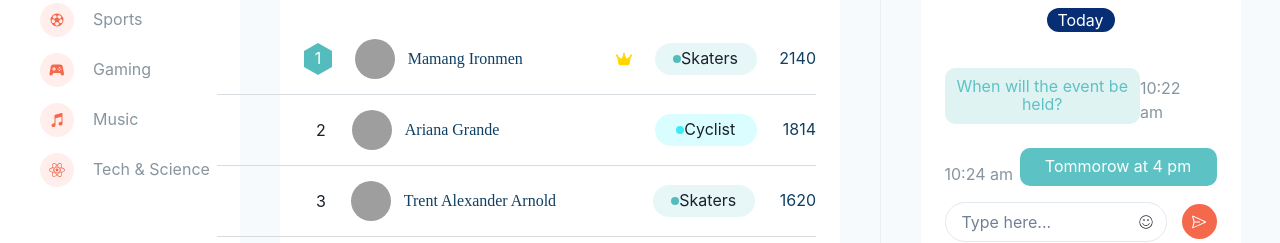
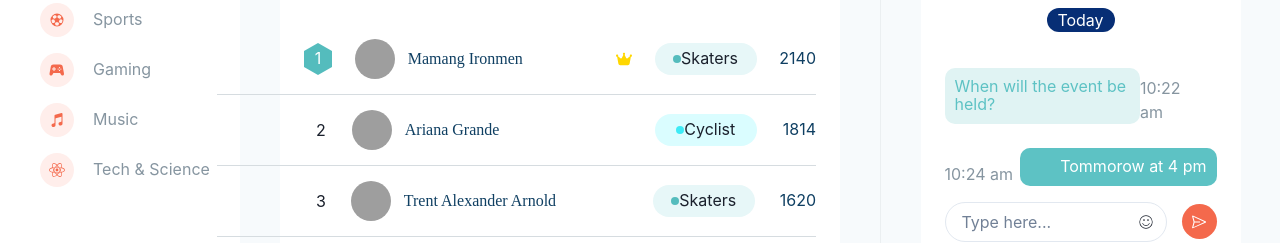
Before and after one commit to evawest-max/dantown-project, a Next.js app: page / in a window 1280 px wide. Shown: the part 614-857 px from the top of the page. Built offline with nearby package versions, Linux system fonts and the light colour scheme; grey boxes are pictures that could not be loaded; a web font is replaced by a local one.

Commit message:
Update chat.js

```diff
--- a/src/components/chatbox/chat.js
+++ b/src/components/chatbox/chat.js
@@ -26,12 +26,12 @@ const Chat = () => {
                         return (
                             message.name === "receiver" ?
                                 <Box mb="24px" display="flex" justifyContent="space-between" w="263px">
-                                    <Text size="13px" fontWeight="400px" lineHeight="17.76px" borderRadius="10px" w="197px" color=" #5DC2C4" bg=" #E0F3F3" p="10px" minH="38px" textAlign="center" alignContent="center">{message.text}</Text>
+                                    <Text size="13px" fontWeight="400px" lineHeight="17.76px" borderRadius="10px" w="197px" color=" #5DC2C4" bg=" #E0F3F3" p="10px" minH="38px" textAlign="left" alignContent="center">{message.text}</Text>
                                     <Text alignSelf="end" color="#8695A0" size="13px">{message.time}</Text>
                                 </Box> :
                                 <Box mb="16px" display="flex" justifyContent="space-between">
                                     <Text alignSelf="end" color="#8695A0" size="13px">{message.time}</Text>
-                                    <Text background=" #5DC2C4" color="white" size="13px" fontWeight="400px" lineHeight="17.76px" borderRadius="10px" w="197px" h="38px" textAlign="center" alignContent="center">{message.text}</Text>
+                                    <Text background=" #5DC2C4" color="white" size="13px" fontWeight="400px" lineHeight="17.76px" borderRadius="10px" w="197px" p="10px" minH="38px" textAlign="right" alignContent="center">{message.text}</Text>
                                 </Box>
                         )
                     })}
```
